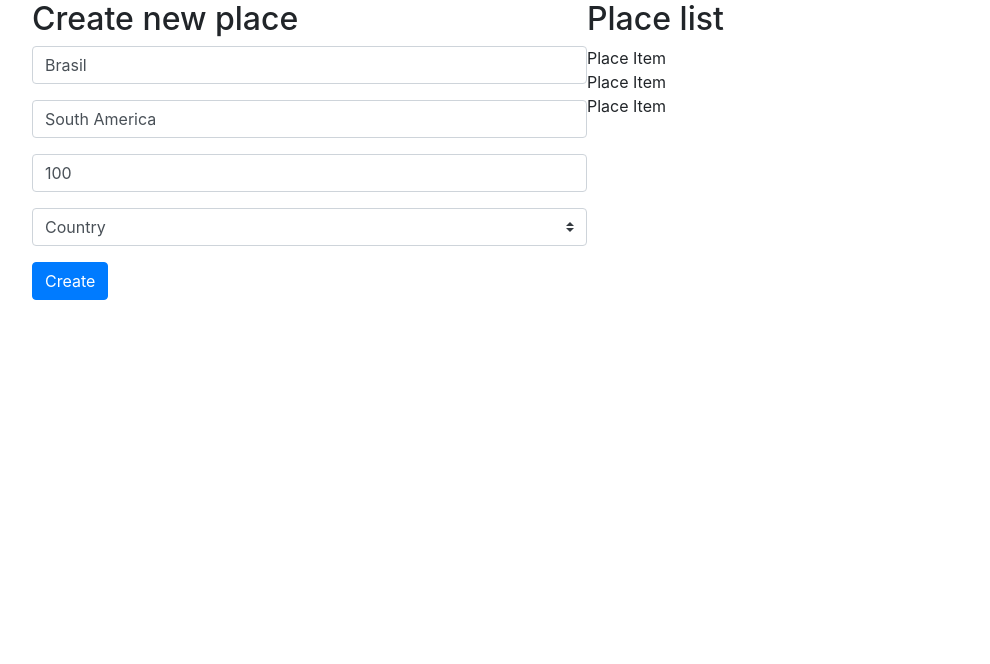
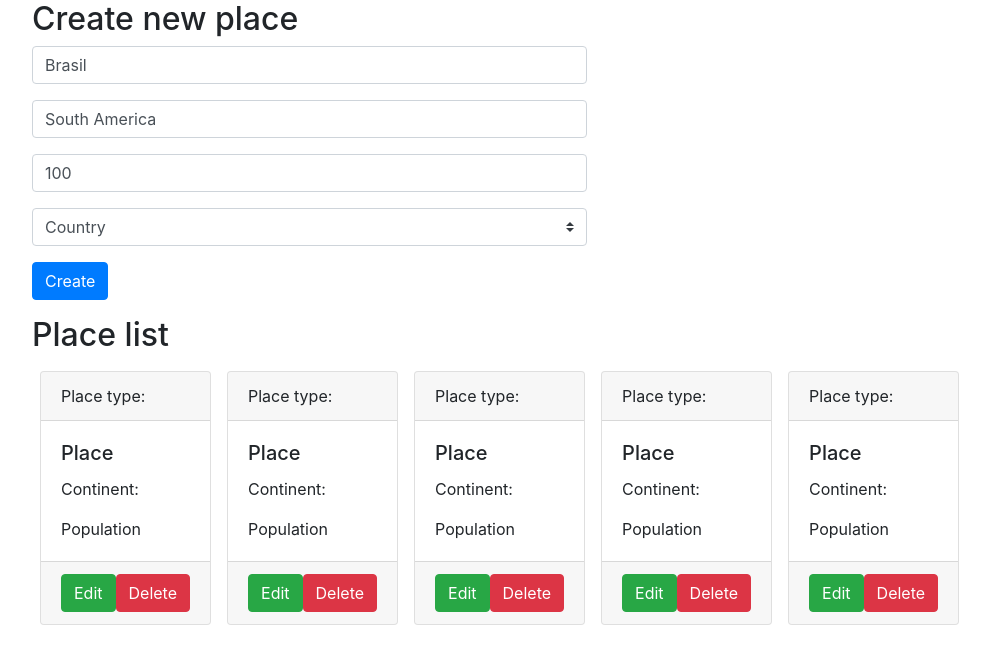
Before and after one commit to DariusDuo/countries-towns-new, a React (Create React App) app in the folder client/: page / in a window 1280 px wide. Shown: the top 664 px of the page, without its empty margins (53-1043 px from the left). Built offline with nearby package versions, Linux system fonts and the light colour scheme.

Commit message:
empty placeItem cards

```diff
--- a/client/src/App.jsx
+++ b/client/src/App.jsx
@@ -8,7 +8,7 @@
   constructor(props) {
     super(props);
     this.state = {
-      places: [1, 2, 3],
+      places: [1, 2, 3, 4, 5],
     };
   }
   state = {};
@@ -29,7 +29,7 @@
   render() {
     return (
       <div className="App">
-        <div className="container d-flex">
+        <div className="container">
           <PlaceForm onCreateNewPlace={this.createNewPlace} />
           {/* perduodam places i PlaceList */}
           <PlaceList places={this.state.places} />
--- a/client/src/components/PlaceItem.jsx
+++ b/client/src/components/PlaceItem.jsx
@@ -2,7 +2,20 @@
 
 class PlaceItem extends Component {
   render() {
-    return <div>Place Item</div>;
+    return (
+      <div className="card m-2">
+        <div className="card-header">Place type: </div>
+        <div className="card-body">
+          <h5 className="card-title">Place</h5>
+          <p className="card-text">Continent:</p>
+          <p className="card-text">Population</p>
+        </div>
+        <div className="card-footer">
+          <button className="btn btn-success">Edit</button>
+          <button className="btn btn-danger">Delete</button>
+        </div>
+      </div>
+    );
   }
 }
 
--- a/client/src/components/PlaceList.jsx
+++ b/client/src/components/PlaceList.jsx
@@ -6,9 +6,11 @@
     return (
       <div>
         <h2>Place list</h2>
-        {this.props.places.map((place) => (
-          <PlaceItem place={place} key={place} />
-        ))}
+        <div className="places-list d-flex flex-wrap">
+          {this.props.places.map((place) => (
+            <PlaceItem place={place} key={place} />
+          ))}
+        </div>
       </div>
     );
   }
```
